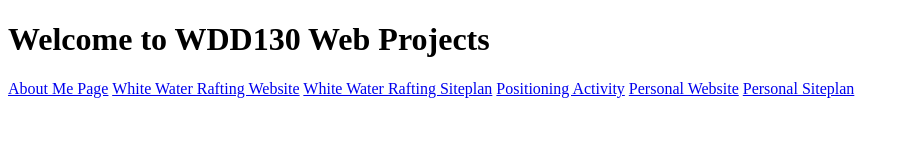
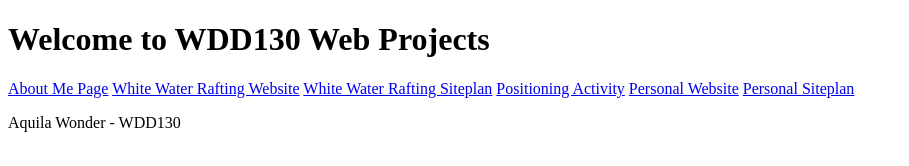
Before and after one commit to AquilaWonder/wdd130, a plain HTML site: page index.html in a window 1280 px wide. Shown: the whole page, without its empty margins (0-909 px from the left). Drawn offline with Linux system fonts and the light colour scheme.

Commit message:
Added a paragraph  to the home page

```diff
--- a/index.html
+++ b/index.html
@@ -16,6 +16,6 @@
         <a href="#">Personal Website</a>
         <a href="#">Personal Siteplan</a>
     </nav>
-
+    <p>Aquila Wonder - WDD130</p>
 </body>
 </html>
```
